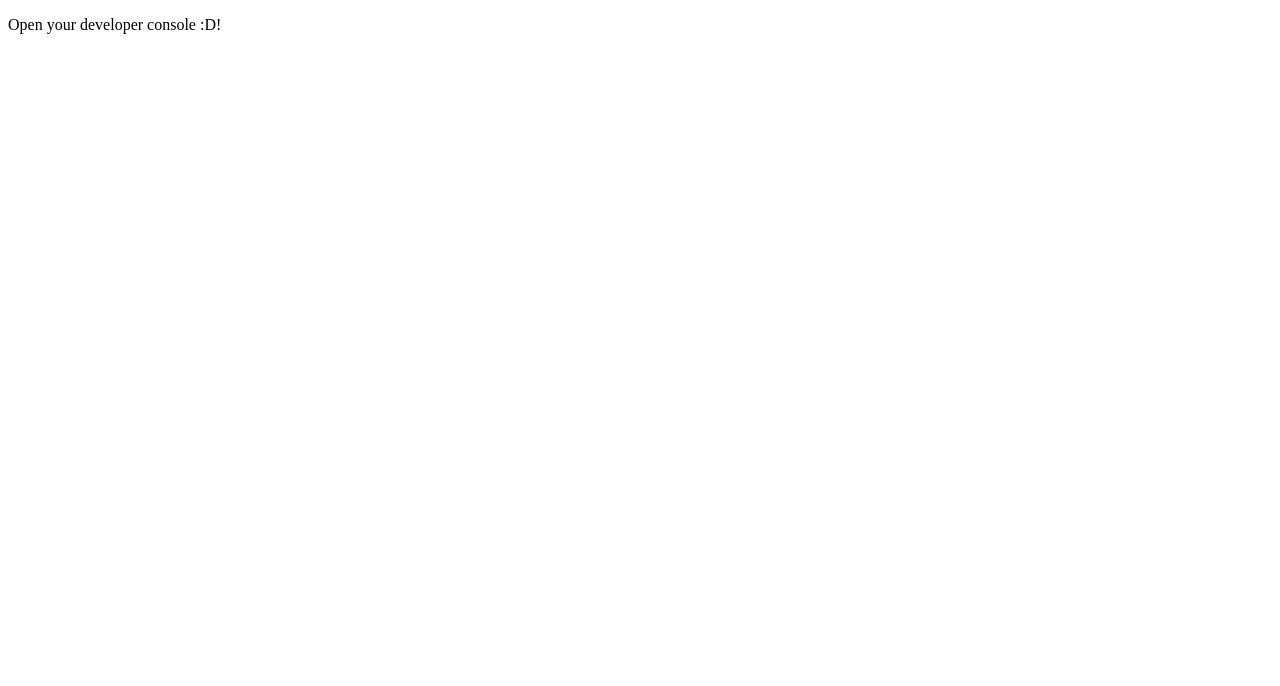
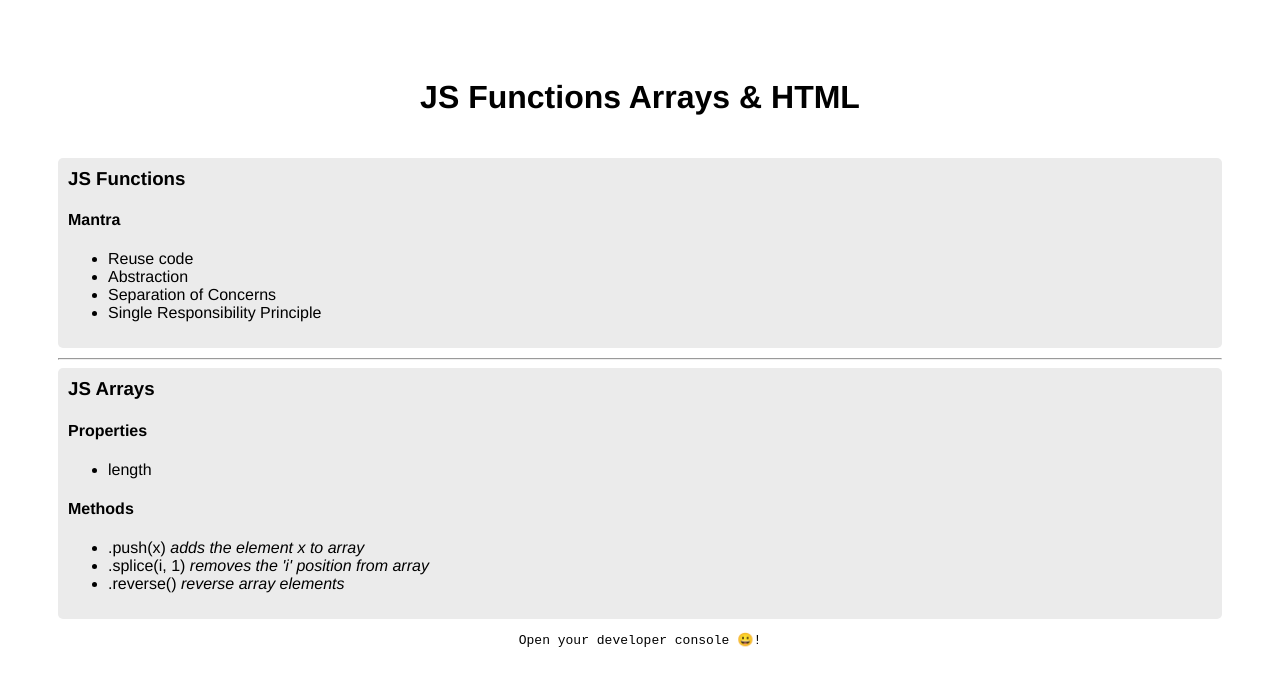
Before and after one commit to IronPTSolutions/js-functions-arrays, a plain HTML site: page index.html in a window 1280 px wide. Drawn offline with Linux system fonts and the light colour scheme.

Commit message:
feat: html & css

```diff
--- /dev/null
+++ b/assets/css/style.css
@@ -0,0 +1,27 @@
+body {
+  font-family: Helvetica, sans-serif, Arial;
+}
+
+.header {
+  text-align: center;
+  padding: 50px 0px 0px 0px;
+}
+
+.container {
+  padding: 20px 50px;
+}
+
+section {
+  border-radius: 5px;
+  padding: 10px;
+  background-color: #ebebeb;
+  margin-bottom: 10px;
+}
+
+.section-title {
+  margin: 0;
+}
+
+.text-center {
+  text-align: center;
+}
--- a/index.html
+++ b/index.html
@@ -4,9 +4,45 @@
   <meta charset="UTF-8">
   <meta name="viewport" content="width=device-width, initial-scale=1.0">
   <title>Document</title>
+
+  <link rel="stylesheet" href="assets/css/style.css">
 </head>
 <body>
-  <p>Open your developer console :D!</p>
+  <header class="header">
+    <h1>JS Functions Arrays & HTML</h1>
+  </header>
+
+  <div class="container">
+    <section>
+      <h3 class="section-title">JS Functions</h3>
+      <h4>Mantra</h4>
+      <ul>
+        <li>Reuse code</li>
+        <li>Abstraction</li>
+        <li>Separation of Concerns</li>
+        <li>Single Responsibility Principle</li>
+      </ul>
+    </section>
+
+    <hr>
+
+    <section>
+      <h3 class="section-title">JS Arrays</h3>
+      <h4>Properties</h4>
+      <ul>
+        <li>length</li>
+      </ul>
+      <h4>Methods</h4>
+      <ul>
+        <li>.push(x) <em>adds the element x to array</em></li>
+        <li>.splice(i, 1) <em>removes the 'i' position from array</em></li>
+        <li>.reverse() <em>reverse array elements</em></li>
+      </ul>
+    </section>
+
+    <pre class="text-center">Open your developer console 😀!</pre>
+  </div>
+
   <script src="assets/js/main.js"></script>
 </body>
 </html>
```
